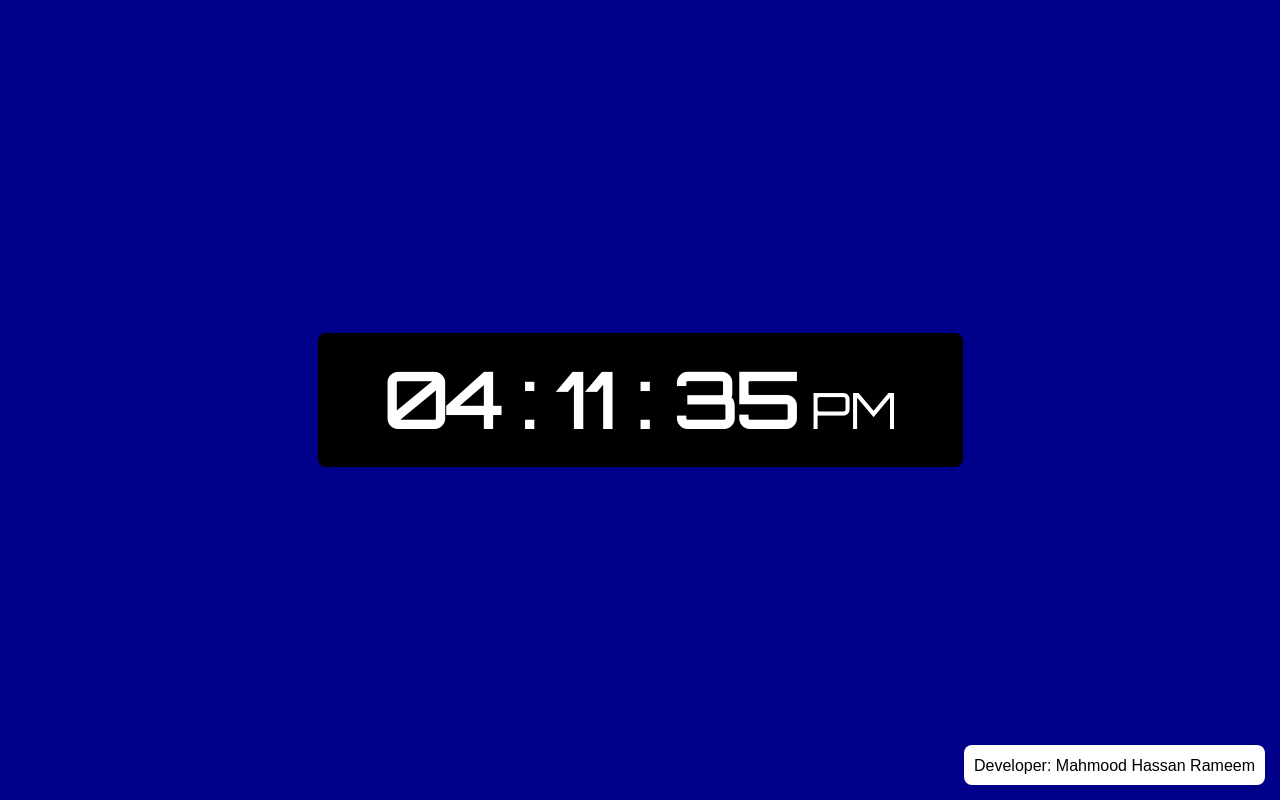
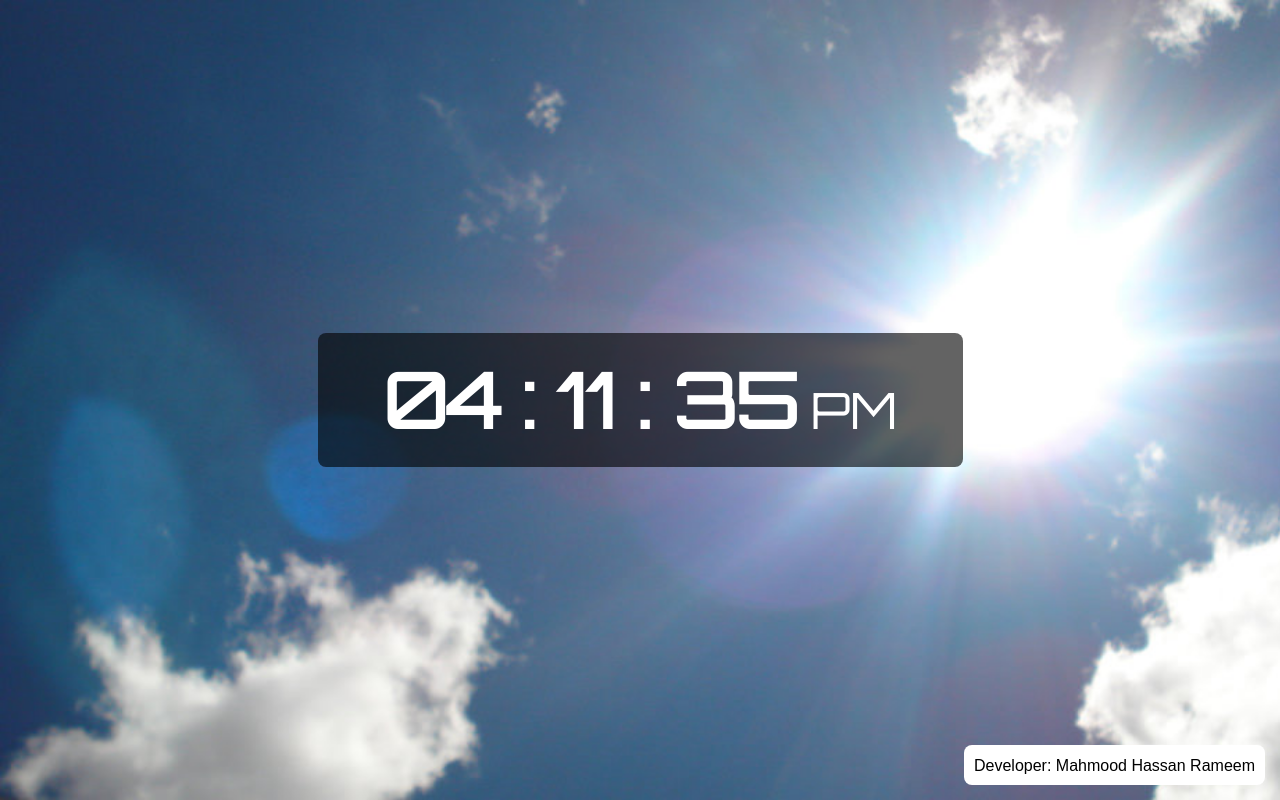
Before and after one commit to rameem2003/js_clock, a plain HTML site: page index.html in a window 1280 px wide. Drawn offline with Linux system fonts and the light colour scheme.

Commit message:
time wise background change feacher added

```diff
--- a/app.js
+++ b/app.js
@@ -5,6 +5,19 @@ function clock(){
     var minute = date.getMinutes();
     var second = date.getSeconds();
     var timeFormate = document.getElementById("timeFormate");
+    var root = document.getElementById("root");
+
+
+    // if block for background change according to time
+    if(hour > 6 && hour < 12){
+        root.style.backgroundImage = "url('./img/mourning.jpg')";
+    }
+    else if(hour >= 12 && hour <= 16){
+        root.style.backgroundImage = "url('./img/noon.jpg')";
+    }
+    else if(hour > 19){
+        root.style.backgroundImage = "url('./img/night.png')";
+    }
 
 
     // if block for when the time is 12 am & 12pm
--- a/index.html
+++ b/index.html
@@ -14,7 +14,7 @@
     <!-- local css -->
     <link rel="stylesheet" href="style.css">
 </head>
-<body>
+<body id="root">
     <section id="clock_body">
         <h1 id="time"></h1>
         <span id="timeFormate"></span>
--- a/style.css
+++ b/style.css
@@ -11,14 +11,16 @@ body{
     align-items: center;
     justify-content: center;
     height: 100vh;
-    background-color: darkblue;
+    background-image: url("./img/mourning.jpg");
+    background-repeat: no-repeat;
+    background-size: cover;
 }
 
 #clock_body{
     text-align: center;
     width: 645px;
     padding: 20px;
-    background-color: black;
+    background-color: #0000009c;
     border-radius: 8px;
     font-size: 50px;
     color: white;
```
Also changed, not shown: img/bikal.jpg (added), img/evining.jpg (added), img/mourning.jpg (added), img/night.png (added), img/noon.jpg (added).
